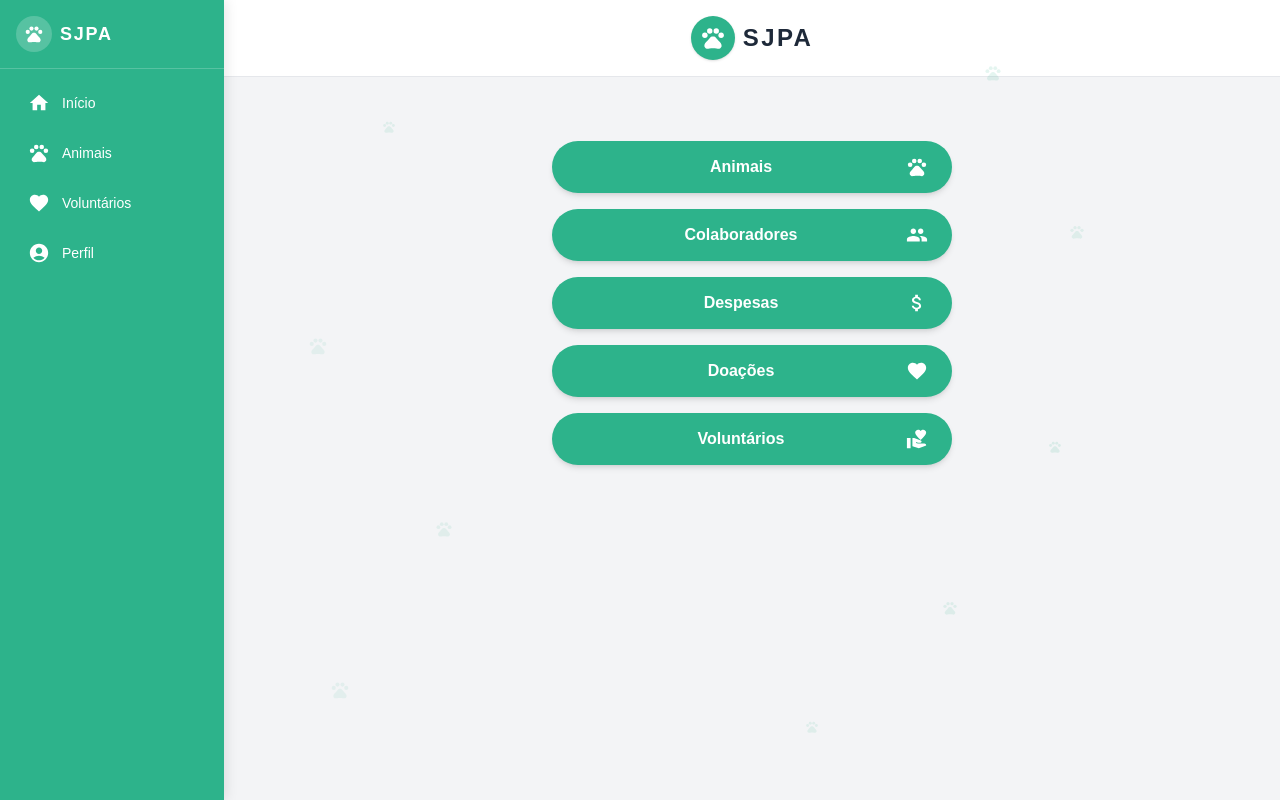
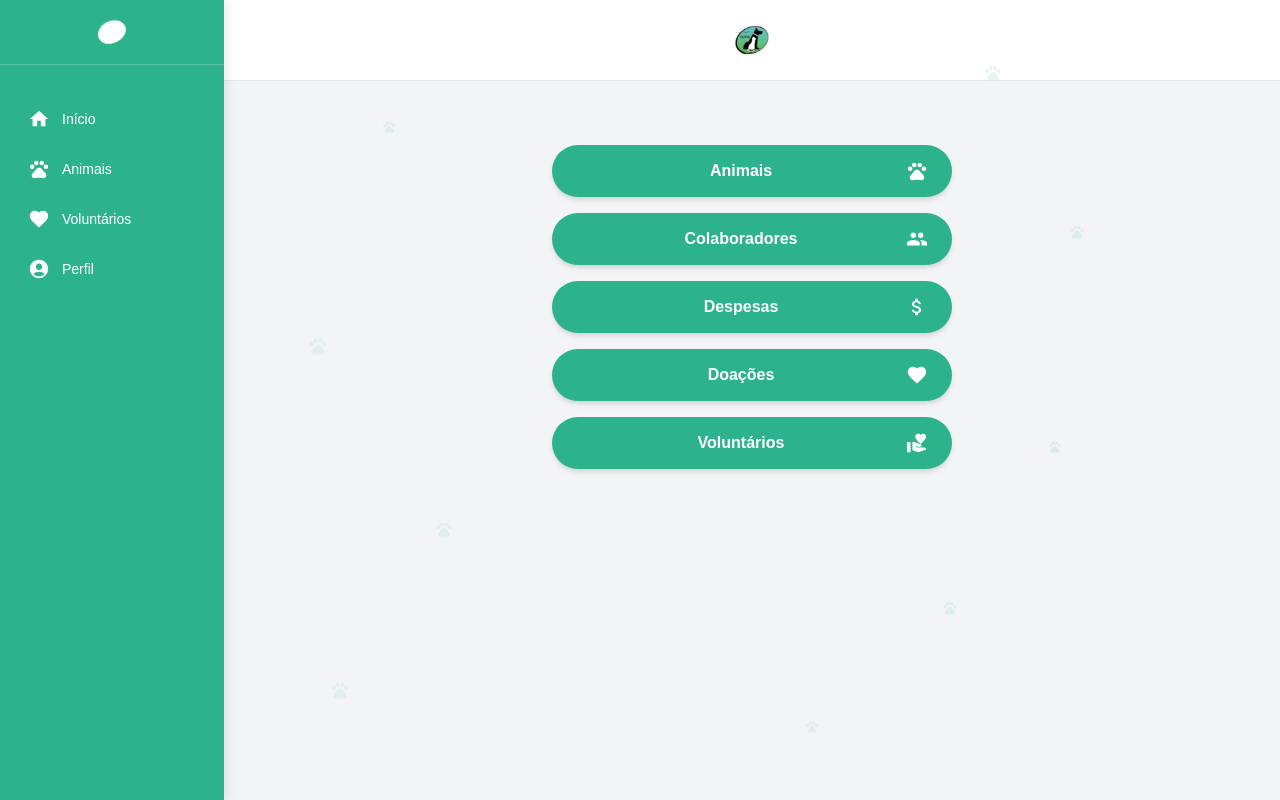
Before and after one commit to vitorrosa0/Projeto-APPS, a Next.js app in the folder frontend/: page /home in a window 1280 px wide. Built offline with nearby package versions, Linux system fonts and the light colour scheme.

Commit message:
melhorias no prototipo

```diff
--- a/frontend/components/BottomNav.tsx
+++ b/frontend/components/BottomNav.tsx
@@ -3,6 +3,7 @@
 import { useRouter, usePathname } from "next/navigation";
 import { MdHome, MdPets, MdFavorite, MdAccountCircle } from "react-icons/md";
 import { IconType } from "react-icons";
+import Image from "next/image";
 
 interface NavItem {
   icon: IconType;
@@ -27,26 +28,15 @@ export default function BottomNav() {
   return (
     <>
       {/* ── MOBILE: bottom bar ── */}
-      <nav className="
-        md:hidden
-        fixed bottom-0 left-0 right-0 z-50
-        flex justify-around items-center
-        bg-[#2DB38B]
-        py-2 pb-[env(safe-area-inset-bottom,8px)]
-        shadow-[0_-2px_10px_rgba(0,0,0,0.12)]
-      ">
+      <nav className="md:hidden fixed bottom-0 left-0 right-0 z-50 flex justify-around items-center bg-[#2DB38B] py-2 pb-[env(safe-area-inset-bottom,8px)] shadow-[0_-2px_10px_rgba(0,0,0,0.12)]">
         {navItems.map(({ icon: Icon, href, label }) => (
           <button
             key={href}
             onClick={() => router.push(href)}
             aria-label={label}
-            className={`
-              flex flex-col items-center justify-center
-              px-4 py-1 rounded-lg
-              text-white transition-all duration-150
-              cursor-pointer border-none bg-transparent
-              ${isActive(href) ? "opacity-100 scale-110" : "opacity-70 hover:opacity-90"}
-            `}
+            className={`flex flex-col items-center justify-center px-4 py-1 rounded-lg text-white transition-all duration-150 cursor-pointer border-none bg-transparent ${
+              isActive(href) ? "opacity-100 scale-110" : "opacity-70 hover:opacity-90"
+            }`}
           >
             <Icon size={24} />
             {isActive(href) && (
@@ -57,34 +47,26 @@ export default function BottomNav() {
       </nav>
 
       {/* ── DESKTOP: sidebar esquerda ── */}
-      <aside className="
-        hidden md:flex
-        flex-col items-start gap-1
-        fixed left-0 top-0 bottom-0 z-50
-        w-56
-        bg-[#2DB38B]
-        pt-20 pb-6 px-3
-        shadow-[2px_0_12px_rgba(0,0,0,0.10)]
-      ">
+      <aside className="hidden md:flex flex-col items-start gap-1 fixed left-0 top-0 bottom-0 z-50 w-56 bg-[#2DB38B] pt-24 pb-6 px-3 shadow-[2px_0_12px_rgba(0,0,0,0.10)]">
+
         {/* Logo no topo da sidebar */}
-        <div className="absolute top-0 left-0 right-0 flex items-center gap-2 px-4 py-4 border-b border-white/20">
-          <div className="w-9 h-9 rounded-full bg-white/20 flex items-center justify-center">
-            <MdPets className="text-white text-xl" />
-          </div>
-          <span className="text-white font-bold tracking-widest text-lg">SJPA</span>
+        <div className="absolute top-0 left-0 right-0 flex items-center justify-center px-4 py-3 border-b border-white/20">
+          <Image
+            src="/logo.svg"
+            alt="Logo do SJPA"
+            width={200}
+            height={112}
+            className="object-cover h-10 w-auto brightness-0 invert"
+          />
         </div>
 
         {navItems.map(({ icon: Icon, href, label }) => (
           <button
             key={href}
             onClick={() => router.push(href)}
-            className={`
-              w-full flex items-center gap-3
-              px-4 py-3 rounded-xl
-              text-white font-medium text-sm
-              transition-all duration-150 cursor-pointer border-none
-              ${isActive(href) ? "bg-white/25 shadow-inner" : "bg-transparent hover:bg-white/15"}
-            `}
+            className={`w-full flex items-center gap-3 px-4 py-3 rounded-xl text-white font-medium text-sm transition-all duration-150 cursor-pointer border-none ${
+              isActive(href) ? "bg-white/25 shadow-inner" : "bg-transparent hover:bg-white/15"
+            }`}
           >
             <Icon size={22} />
             <span>{label}</span>
--- a/frontend/components/Header.tsx
+++ b/frontend/components/Header.tsx
@@ -1,7 +1,8 @@
 "use client";
 
 import { useRouter } from "next/navigation";
-import { MdPets, MdArrowBackIos } from "react-icons/md";
+import { MdArrowBackIos } from "react-icons/md";
+import Image from "next/image";
 
 interface HeaderProps {
   showBack?: boolean;
@@ -17,42 +18,25 @@ export default function Header({ showBack = false, onBack }: HeaderProps) {
   };
 
   return (
-    <header className="
-      w-full bg-white border-b border-gray-200
-      flex items-center justify-center
-      px-4 py-3 relative
-      md:py-4
-    ">
+    <header className="w-full bg-white border-b border-gray-200 flex items-center justify-center px-4 py-3 relative md:py-4">
       {showBack && (
         <button
           onClick={handleBack}
           aria-label="Voltar"
-          className="
-            absolute left-3
-            flex items-center gap-0.5
-            text-[#2DB38B] text-sm font-medium
-            hover:text-[#25967A] transition-colors duration-150
-            cursor-pointer bg-transparent border-none
-            md:left-6
-          "
+          className="absolute left-3 flex items-center gap-0.5 text-[#2DB38B] text-sm font-medium hover:text-[#25967A] transition-colors duration-150 cursor-pointer bg-transparent border-none md:left-6"
         >
           <MdArrowBackIos size={15} />
           <span>Voltar</span>
         </button>
       )}
 
-      <div className="flex items-center gap-2">
-        <div className="
-          w-9 h-9 rounded-full bg-[#2DB38B]
-          flex items-center justify-center shadow-sm
-          md:w-11 md:h-11
-        ">
-          <MdPets className="text-white text-[20px] md:text-[26px]" />
-        </div>
-        <span className="text-xl font-bold tracking-widest text-gray-800 md:text-2xl">
-          SJPA
-        </span>
-      </div>
+      <Image
+        src="/logo.svg"
+        alt="Logo do SJPA"
+        width={200}
+        height={112}
+        className="object-cover h-10 w-auto md:h-12"
+      />
     </header>
   );
 }
--- /dev/null
+++ b/frontend/tailwind.config.ts
@@ -0,0 +1,23 @@
+import type { Config } from "tailwindcss";
+
+const config: Config = {
+  content: [
+    "./app/**/*.{js,ts,jsx,tsx,mdx}",
+    "./components/**/*.{js,ts,jsx,tsx,mdx}",
+    "./pages/**/*.{js,ts,jsx,tsx,mdx}",
+  ],
+  theme: {
+    extend: {
+      colors: {
+        sjpa: {
+          DEFAULT: "#2DB38B",
+          dark:    "#25967A",
+          light:   "#3FCDA0",
+        },
+      },
+    },
+  },
+  plugins: [],
+};
+
+export default config;
```
